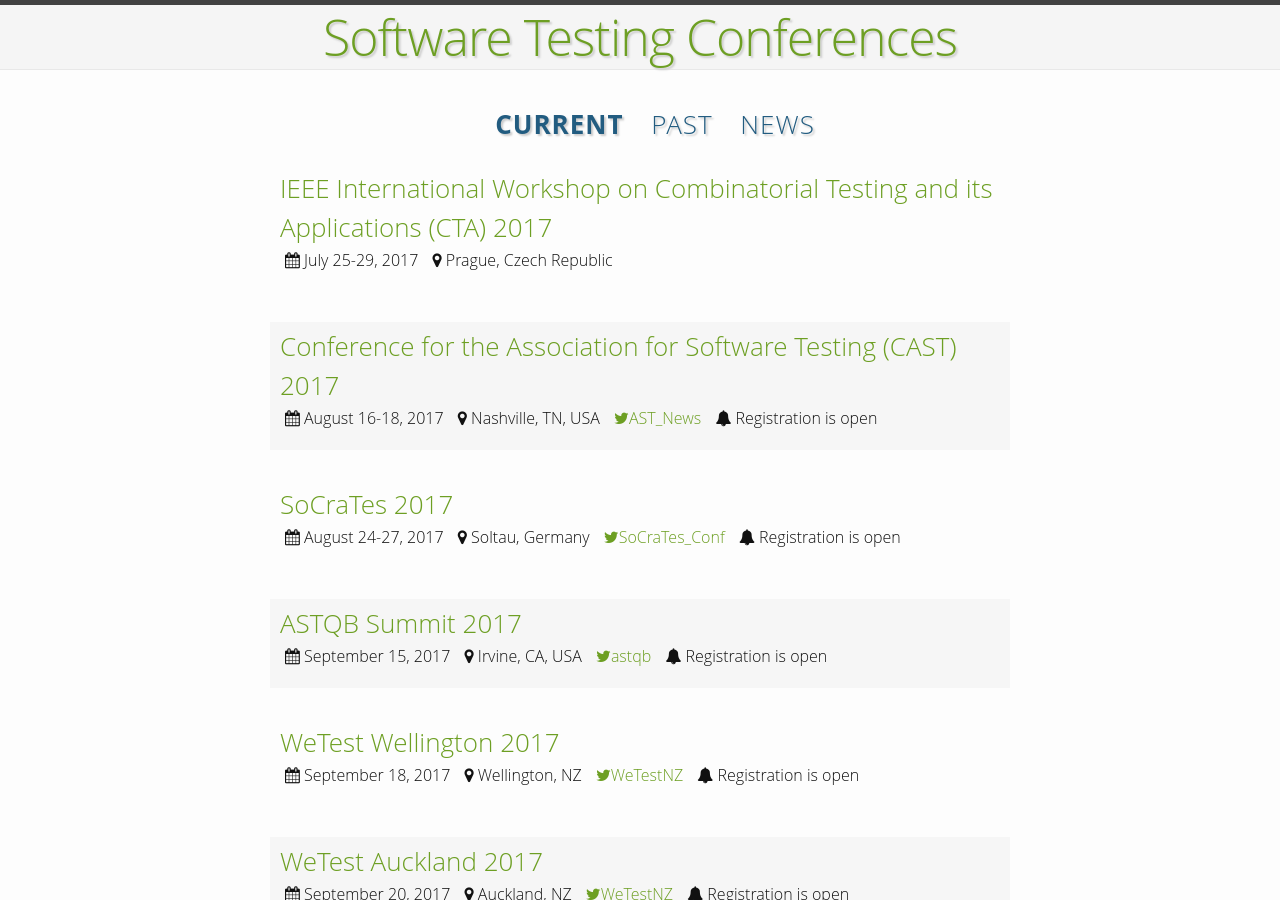
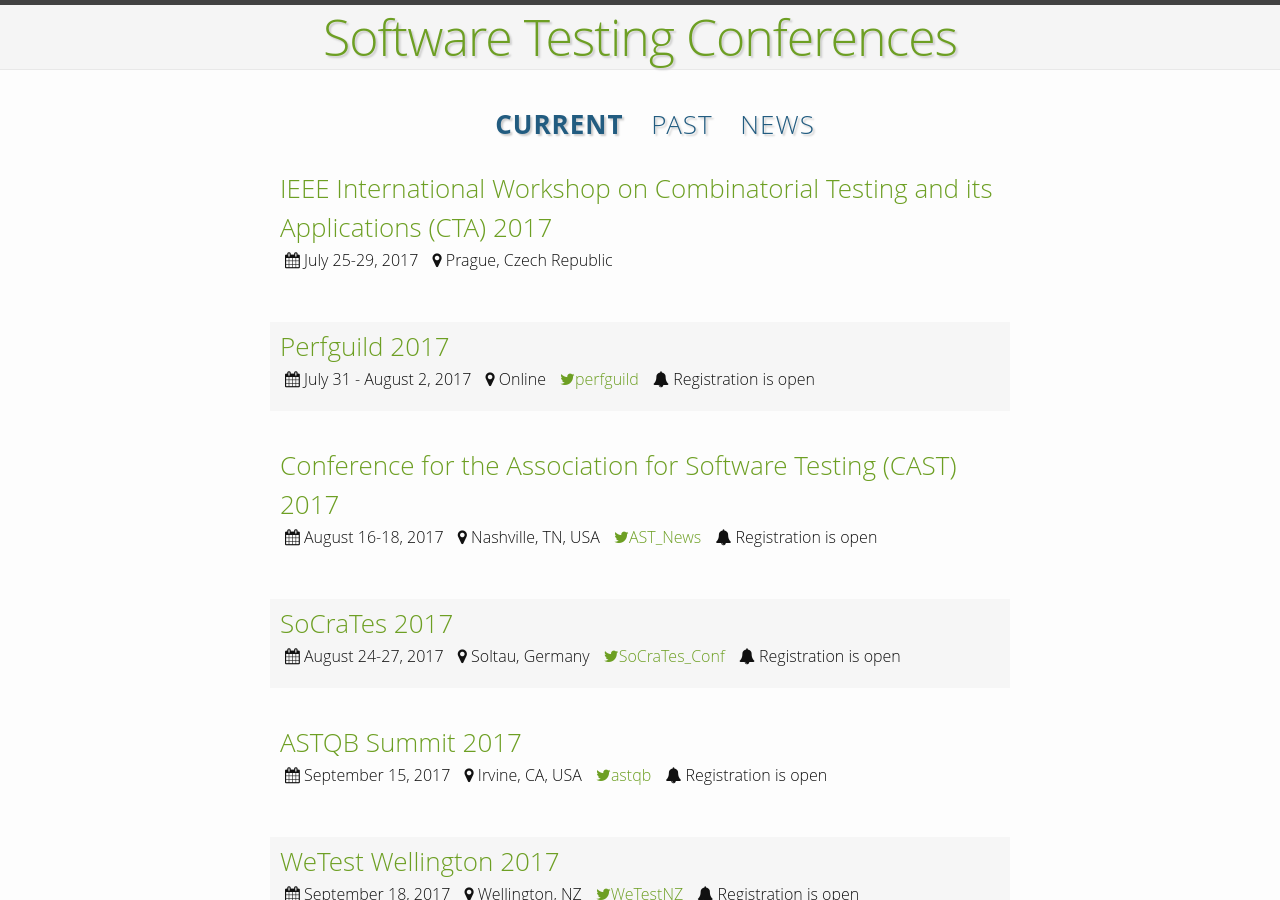
Before and after one commit to TestingConferences/testingconferences.github.io, a Jekyll site: the page built from index.html, in a window 1280 px wide and 900 px high. Built offline with Jekyll 4.4.1, drawn with Linux system fonts in a browser that asks for light colours.

Commit message:
Update current.yml

```diff
--- a/_data/current.yml
+++ b/_data/current.yml
@@ -2,6 +2,13 @@
   location: Prague, Czech Republic
   dates: "July 25-29, 2017"
   url: http://paris.utdallas.edu/cta17/
+
+- name: Perfguild 2017
+  location: Online
+  dates: "July 31 - August 2, 2017"
+  url: https://perfguild.com/
+  twitter: perfguild
+  status: Registration is open
 
 - name: Conference for the Association for Software Testing (CAST) 2017
   location: Nashville, TN, USA
```
